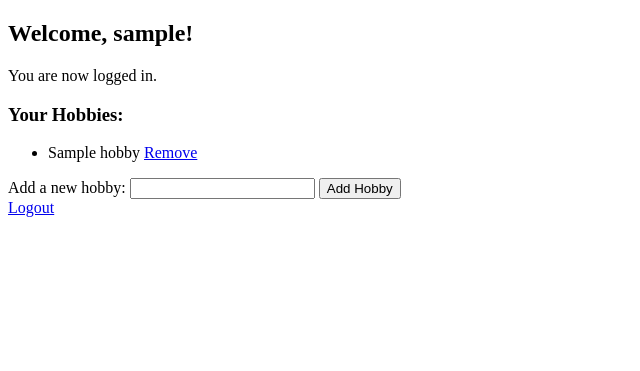
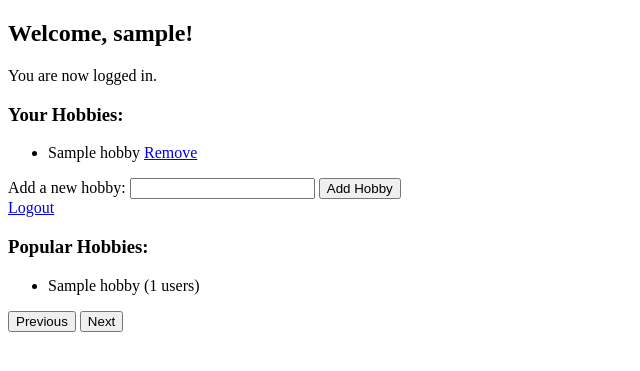
Before and after one commit to kevanpigott/web_hobbies, a Flask app: page /home in a window 1280 px wide. Shown: the top 371 px of the page, without its empty margins (0-640 px from the left). Run offline with Flask 3, Linux system fonts and the light colour scheme; the visitor is signed in with stand-in values (Sample User, id 1); tables that the repository leaves empty hold one stand-in row (values such as "Sample post").

Commit message:
adding list of popular hobbies

```diff
--- a/flask_app.py
+++ b/flask_app.py
@@ -6,6 +6,7 @@ from user_db import (
     add_user,
     check_user_password,
     get_hobbies,
+    get_most_popular_hobbies,
     get_user,
     init_db,
     remove_hobby,
@@ -93,5 +94,16 @@ def remove_hobby_route(hobby_id):
     return redirect(url_for("landing"))
 
 
+@app.route("/popular_hobbies", methods=["GET"])
+def popular_hobbies():
+    page = int(request.args.get("page", 1))
+    per_page = 15
+    offset = (page - 1) * per_page
+
+    hobbies = get_most_popular_hobbies(limit=per_page, offset=offset)
+
+    return jsonify(hobbies=[{"name": hobby.name, "user_count": hobby.user_count} for hobby in hobbies])
+
+
 if __name__ == "__main__":
     app.run(debug=True)
--- a/templates/home.html
+++ b/templates/home.html
@@ -34,6 +34,37 @@
                 }
             });
         }
+
+        function loadPopularHobbies(page) {
+            fetch(`/popular_hobbies?page=${page}`)
+            .then(response => response.json())
+            .then(data => {
+                const popularHobbyList = document.getElementById('popular-hobby-list');
+                popularHobbyList.innerHTML = '';
+                data.hobbies.forEach(hobby => {
+                    const hobbyItem = document.createElement('li');
+                    hobbyItem.textContent = `${hobby.name} (${hobby.user_count} users)`;
+                    popularHobbyList.appendChild(hobbyItem);
+                });
+            });
+        }
+
+        document.addEventListener('DOMContentLoaded', () => {
+            let currentPage = 1;
+            loadPopularHobbies(currentPage);
+
+            document.getElementById('prev-page').addEventListener('click', () => {
+                if (currentPage > 1) {
+                    currentPage--;
+                    loadPopularHobbies(currentPage);
+                }
+            });
+
+            document.getElementById('next-page').addEventListener('click', () => {
+                currentPage++;
+                loadPopularHobbies(currentPage);
+            });
+        });
     </script>
 </head>
 <body>
@@ -51,5 +82,10 @@
         <button type="submit">Add Hobby</button>
     </form>
     <a href="/logout">Logout</a>
+
+    <h3>Popular Hobbies:</h3>
+    <ul id="popular-hobby-list"></ul>
+    <button id="prev-page">Previous</button>
+    <button id="next-page">Next</button>
 </body>
 </html>
--- a/user_db.py
+++ b/user_db.py
@@ -62,3 +62,18 @@ def remove_hobby(hobby_id):
 
 def get_hobbies(user_id):
     return Hobby.query.filter_by(user_id=user_id).all()
+
+
+def get_all_hobbies():
+    return Hobby.query.all()
+
+
+def get_most_popular_hobbies(limit=15, offset=0):
+    return (
+        db.session.query(Hobby.name, db.func.count(Hobby.user_id).label("user_count"))
+        .group_by(Hobby.name)
+        .order_by(db.func.count(Hobby.user_id).desc())
+        .offset(offset)
+        .limit(limit)
+        .all()
+    )
```
